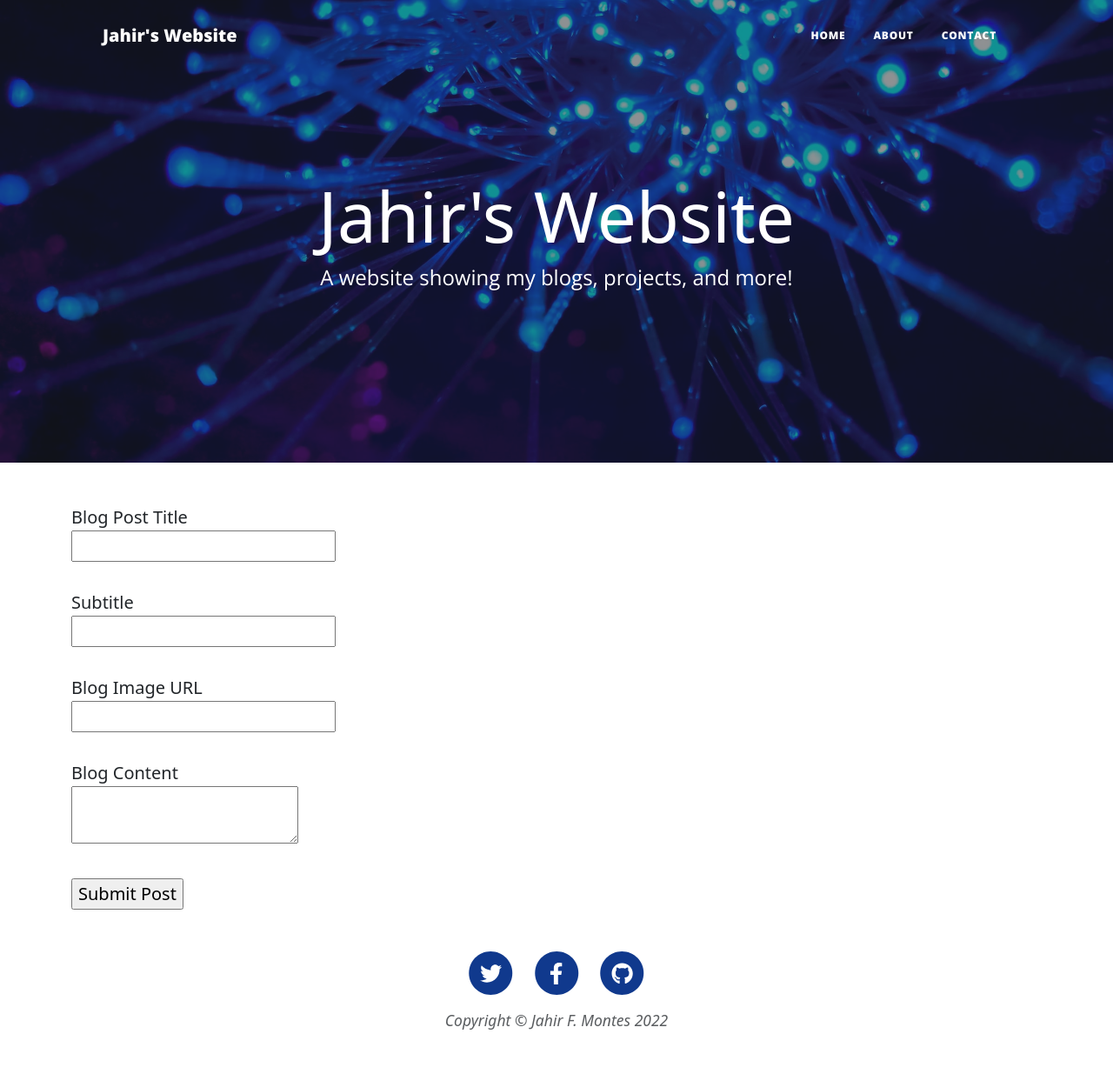
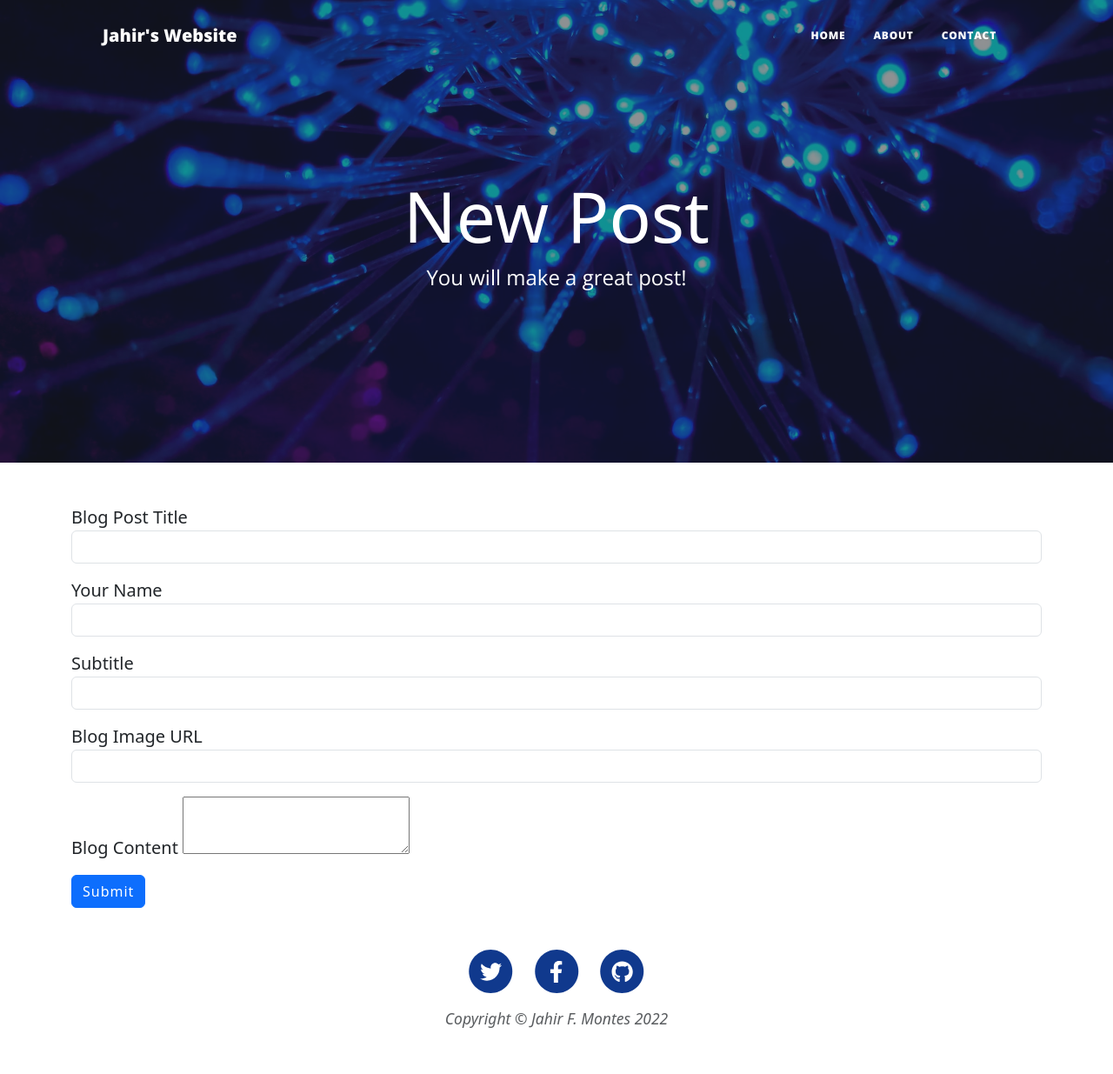
Before and after one commit to SciencyBagel/personal-website, a Flask app: page /new-post in a window 1280 px wide. Shown: the whole page at 87% size. After the commit the page ends 1182 px from the top, so only its background shows below. Run offline with Flask 3, Linux system fonts and the light colour scheme; some libraries are stand-ins or nearby versions.

Commit message:
Able to post your own blog posts

```diff
--- a/app.py
+++ b/app.py
@@ -1,7 +1,9 @@
 import smtplib
 import ssl
 import flask
+from flask import url_for
 from flask_ckeditor import CKEditor
+import datetime as dt
 
 from blogdb import DBManager, Post
 import config
@@ -61,19 +63,29 @@ def contact():
 
 
 @app.route('/post/#<post_id>')
-def view_post(post_id):
+def post(post_id):
     post = db.get_post(post_id)
     return flask.render_template('post.html', post=post)
 
 @app.route('/new-post', methods=["GET", "POST"])
 def new_post():
-    # TODO
     form = myforms.PostForm()
 
-    if flask.request.method == "GET":
-        return flask.render_template('new_post.html', form=form)
-    else:
-        return "temp"
+    if form.validate_on_submit():
+        now = dt.datetime.now().strftime("%d/%m/%Y, %H:%M:%S")
+        post = Post(
+            title=form.title.data,
+            date=now,
+            body=form.body.data,
+            author=form.author.data,
+            img_url=form.img_url.data,
+            subtitle=form.subtitle.data
+        )
+        db.add_post(post)
+        return flask.redirect(url_for("index"))
+
+    return flask.render_template('new_post.html', form=form)
+
 
 # API
 @app.route('/api/get_post', methods=["GET"])
--- a/myforms.py
+++ b/myforms.py
@@ -1,12 +1,11 @@
 from flask_wtf import FlaskForm
 from flask_ckeditor import CKEditorField  # used for text area
-from wtforms import StringField, SubmitField
-from wtforms.validators import DataRequired
+from wtforms import StringField, SubmitField, URLField
+from wtforms.validators import DataRequired, URL
 
 class PostForm(FlaskForm):
     title = StringField('Blog Post Title', validators=[DataRequired()])
+    author = StringField('Your Name', validators=[DataRequired()])
     subtitle = StringField('Subtitle', validators=[DataRequired()])
-    img_url = StringField('Blog Image URL', validators=[DataRequired()])
+    img_url = URLField('Blog Image URL', validators=[DataRequired(), URL()])
     body = CKEditorField('Blog Content', validators=[DataRequired()])
-
-    submit = SubmitField('Submit Post')
--- a/templates/index.html
+++ b/templates/index.html
@@ -18,8 +18,8 @@
                     </a>
                     <p class="post-meta">
                         Posted by
-                        <a href="#!">Start Bootstrap</a>
-                        on September 24, 2022
+                        <a href="#!">{{ post.author }}</a>
+                        on {{ post.date }}
                     </p>
                 </div>
                 <!-- Divider-->
--- a/templates/new_post.html
+++ b/templates/new_post.html
@@ -1,23 +1,35 @@
 {% extends "supers/base.html" %}
 
+{% block heading %}New Post{% endblock %}
+{% block subheading %}You will make a great post!{% endblock %}
+
 {% block main %}
-<form class="container" method="POST" action="{{ url_for('index') }}">
+<form class="container" method="POST" action="{{ url_for('new_post') }}">
     {{ form.csrf_token }}
-    <p>
-        {{ form.title.label }}<br>{{ form.title }}
-    </p>
-    <p>
-        {{ form.subtitle.label }}<br>{{ form.subtitle }}
-    </p>
-    <p>
-        {{ form.img_url.label }}<br>{{ form.img_url }}
-    </p>
-    <p>
-        {{ ckeditor.load() }}
-        {{ ckeditor.config(name='body') }}
-        {{ form.body.label }}<br>{{ form.body }}
-    </p>
 
-    {{ form.submit }}
+    {% for field in form %}
+        {% if field.label.text == 'CSRF Token' or field.label.text == 'Submit' %}
+
+        {% else %}
+            <div class="mb-3">
+                {{ field.label }}
+
+                {% if not field.label.text == 'Blog Content'%}
+                   {{ field(class_="form-control") }}
+                {% else %}
+                    {{ form.body }}
+                    {% for error in form.body.errors %}
+                        <span style="color:red">{{ error }}</span>
+                    {% endfor %}
+                {% endif %}
+            </div>
+        {% endif %}
+    {% endfor %}
+
+    <button type="submit" class="btn btn-primary">Submit</button>
+
+    {{ ckeditor.load() }}
+    {{ ckeditor.config(name='body') }}
+
 </form>
 {% endblock %}
--- a/templates/post.html
+++ b/templates/post.html
@@ -9,7 +9,7 @@
     <div class="container px-4 px-lg-5">
         <div class="row gx-4 gx-lg-5 justify-content-center">
             <div class="col-md-10 col-lg-8 col-xl-7">
-                <p>{{ post.content }}</p>
+                {{ post.body | safe }}
             </div>
         </div>
     </div>
```
